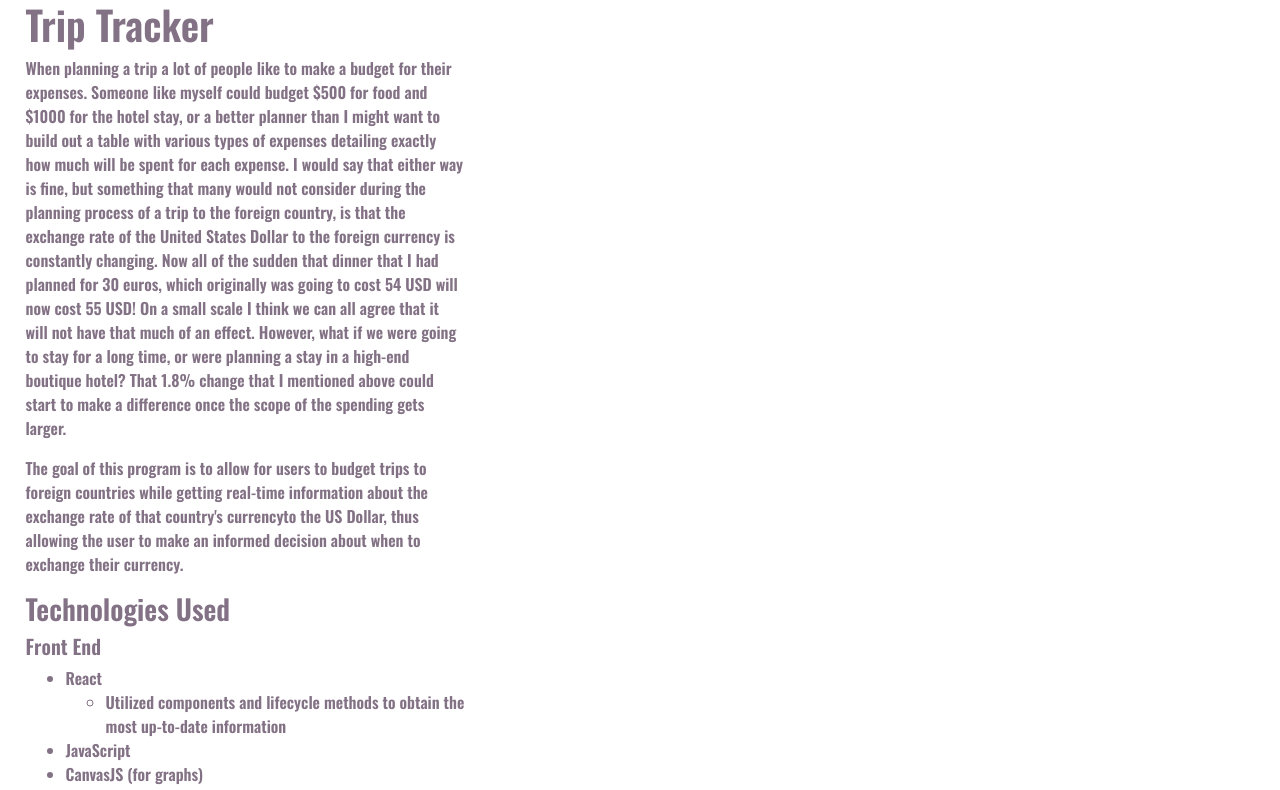
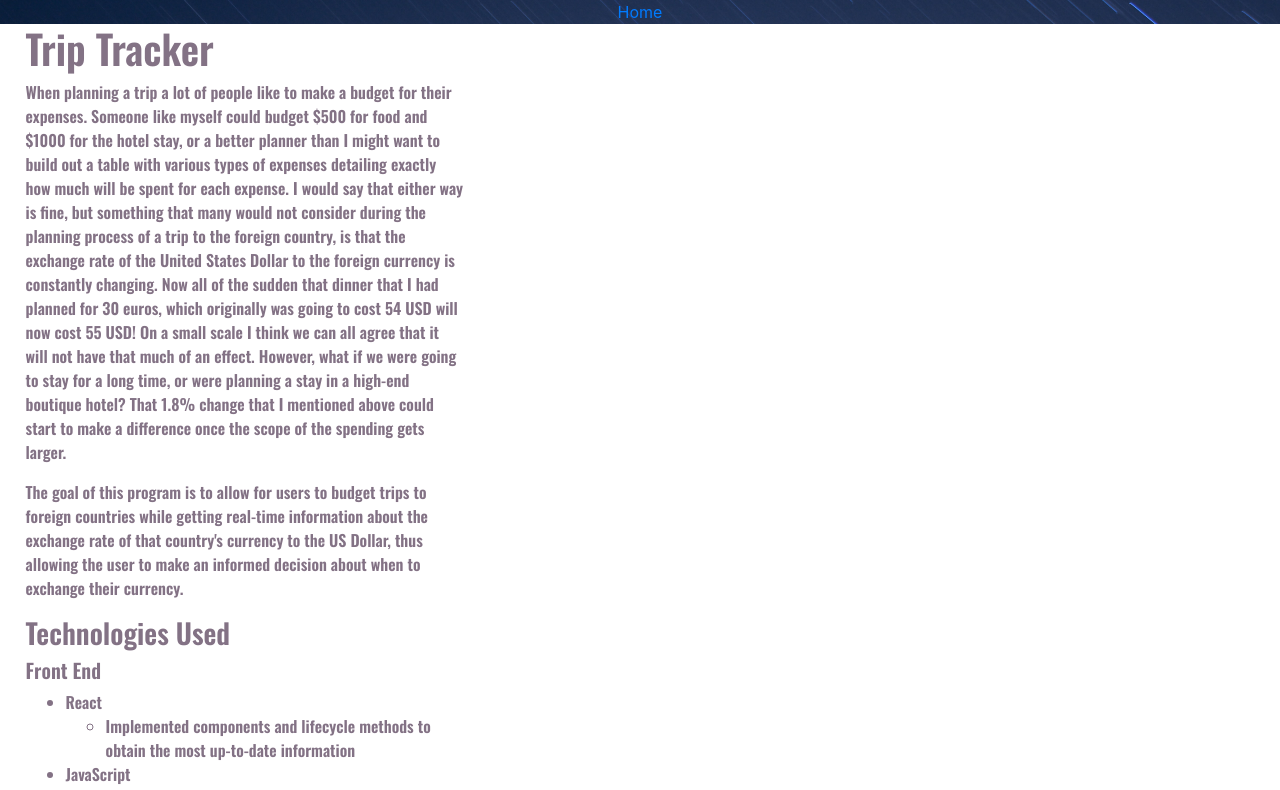
Before and after one commit to kennja05/personal-site, a React (Create React App) app: page /projects/triptracker in a window 1280 px wide. Shown: the top 790 px of the page. Built offline with nearby package versions, Linux system fonts and the light colour scheme; a web font is replaced by a local one.

Commit message:
updates to navbar

```diff
--- a/src/App.css
+++ b/src/App.css
@@ -3,16 +3,13 @@
   background-image: url('./backgroundImage.jpg');
   background-size: cover;
   background-position: center center;
-  background-repeat: no-repeat;
+  /* background-repeat: no-repeat; */
   margin: auto;
-  height: 100vh;
-  width: 100vw;
+  height: 100%;
+  width: 100%;
 }
 
-.App-logo {
-  height: 40vmin;
-  pointer-events: none;
-}
+
 
 @media (prefers-reduced-motion: no-preference) {
   .App-logo {
--- a/src/App.js
+++ b/src/App.js
@@ -2,6 +2,7 @@ import React from 'react';
 import './App.css';
 import { Route, Switch } from 'react-router-dom'
 
+import Navbar from './Navbar'
 import Home from './Home'
 import Projects from './Projects'
 import TripTracker from './Triptracker'
@@ -9,6 +10,7 @@ import TripTracker from './Triptracker'
 function App() {
   return (
     <div className="App">
+      <Navbar />
       <Switch>
         <Route exact path='/' component={Home} />
         <Route exact path = '/projects' component={Projects} />
--- a/src/Home.js
+++ b/src/Home.js
@@ -1,6 +1,12 @@
 import React from 'react'
 
-const Home = () => {
+class Home extends React.Component {
+
+    componentDidMount(){
+        console.log('Welcome to my homepage')
+    }
+
+    render(){
         return(
             <div className='home container'>
                     <div className='name'>
@@ -17,5 +23,6 @@ const Home = () => {
             </div>
         )
     }
+}
 
 export default Home
--- /dev/null
+++ b/src/Navbar.js
@@ -0,0 +1,11 @@
+import React from 'react'
+
+const Navbar = () => {
+    return(
+        <nav>
+            <a href='/'>Home</a>
+        </nav>
+    )
+}
+
+export default Navbar
--- a/src/Triptracker.js
+++ b/src/Triptracker.js
@@ -25,7 +25,7 @@ const Triptracker = () => {
                 <p>
                     The goal of this program is to allow for users to budget trips to foreign
                     countries while getting real-time information about the exchange rate of that
-                    country's currencyto the US Dollar, thus allowing the user to make an informed
+                    country's currency to the US Dollar, thus allowing the user to make an informed
                     decision about when to exchange their currency.
                 </p>
                 <h3>Technologies Used</h3>
@@ -33,7 +33,7 @@ const Triptracker = () => {
                 <ul>
                     <li>React</li>
                         <ul>
-                            <li>Utilized components and lifecycle methods to obtain the most up-to-date information</li>
+                            <li>Implemented components and lifecycle methods to obtain the most up-to-date information</li>
                         </ul>
                     <li>JavaScript</li>
                     <li>CanvasJS (for graphs)</li>
@@ -46,6 +46,9 @@ const Triptracker = () => {
                 <h5>Back End</h5>
                 <ul>
                     <li>Ruby on Rails</li>
+                    <ul>
+                        <li>Utilized Rails API and Postgres to obtain and store exchange rates and user data</li>
+                    </ul>
                     <li><a href='https://fixer.io/'>Fixer.io</a> Exchange Rate API</li>
                 </ul>
                 <p>
```
Lines whose indentation alone changed are shown as unchanged.
